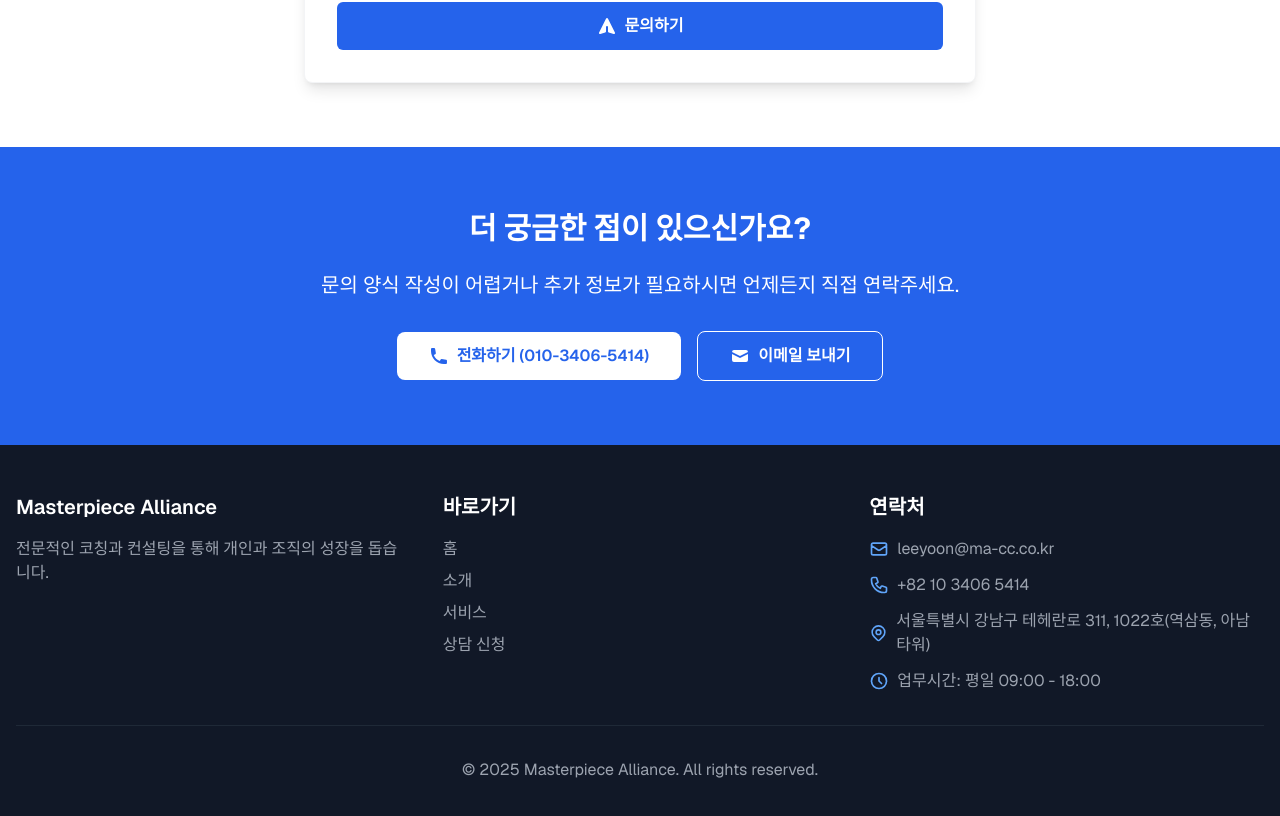
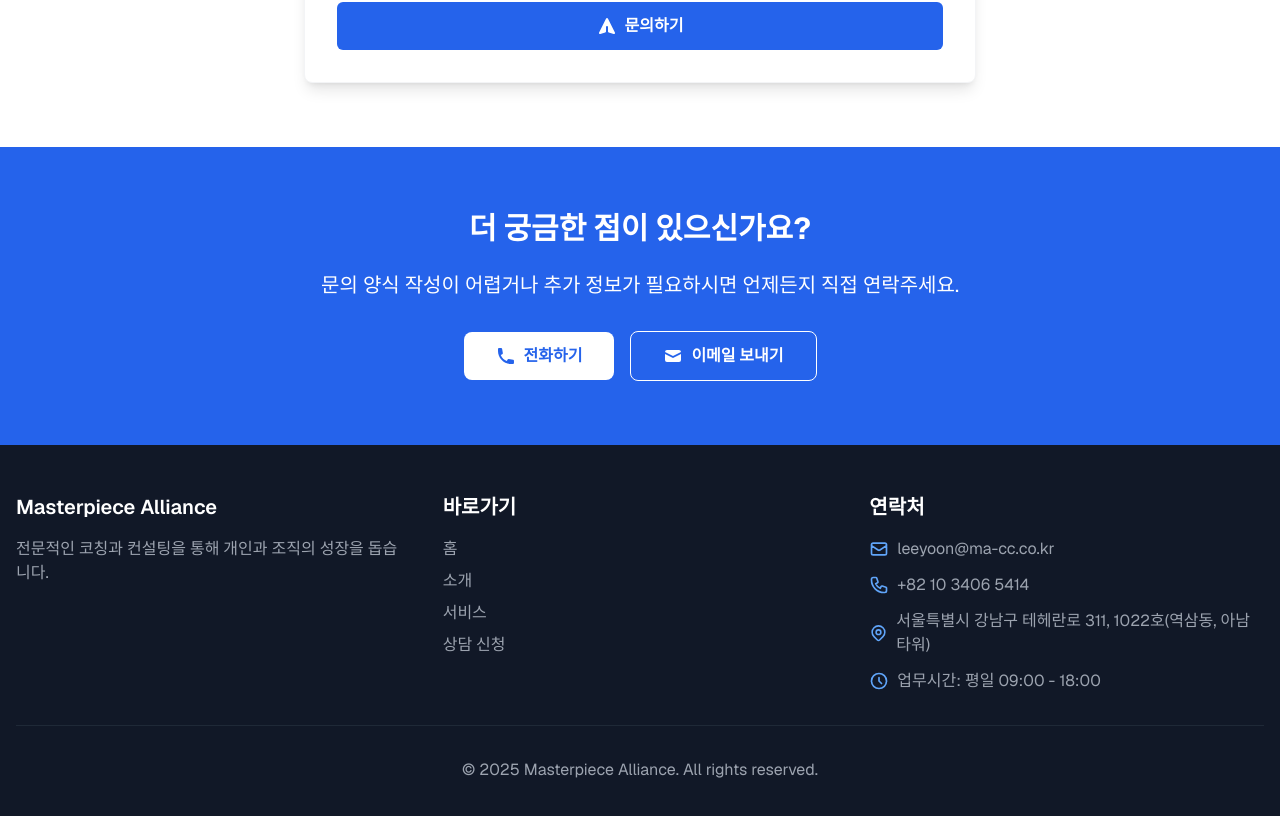
Before and after one commit to masterpiece-alliances/macc-website, a Next.js app: page /contact in a window 1280 px wide. Shown: the part 1351-2167 px from the top of the page. Built offline with nearby package versions, Linux system fonts and the light colour scheme.

Commit message:
전화하기 버튼 텍스트 수정

```diff
--- a/src/app/contact/page.tsx
+++ b/src/app/contact/page.tsx
@@ -171,7 +171,7 @@ export default function ContactPage() {
               <svg xmlns="http://www.w3.org/2000/svg" className="h-5 w-5 mr-2" viewBox="0 0 20 20" fill="currentColor">
                 <path d="M2 3a1 1 0 011-1h2.153a1 1 0 01.948.684l.74 4.435a1 1 0 01-.54 1.06l-1.548.773a11.042 11.042 0 006.105 6.105l.774-1.548a1 1 0 011.059-.54l4.435.74a1 1 0 01.836.986V17a1 1 0 01-1 1h-2C7.82 18 2 12.18 2 5V3z" />
               </svg>
-              전화하기 (010-3406-5414)
+              전화하기
             </Link>
             <Link href="mailto:leeyoon@ma-cc.co.kr" className="w-full md:w-auto inline-flex items-center justify-center bg-transparent text-white border border-white px-6 md:px-8 py-3 rounded-lg font-semibold hover:bg-white hover:text-blue-600 transition">
               <svg xmlns="http://www.w3.org/2000/svg" className="h-5 w-5 mr-2" viewBox="0 0 20 20" fill="currentColor">
```
